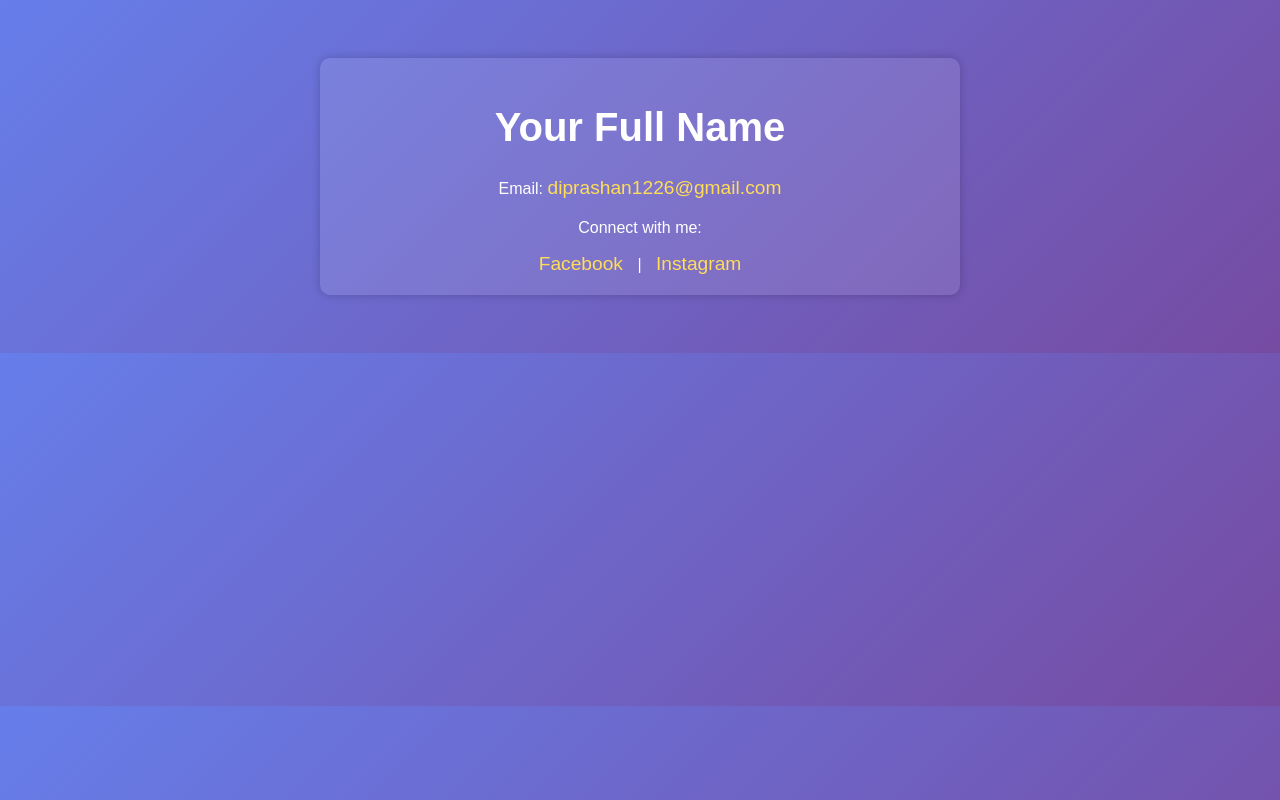
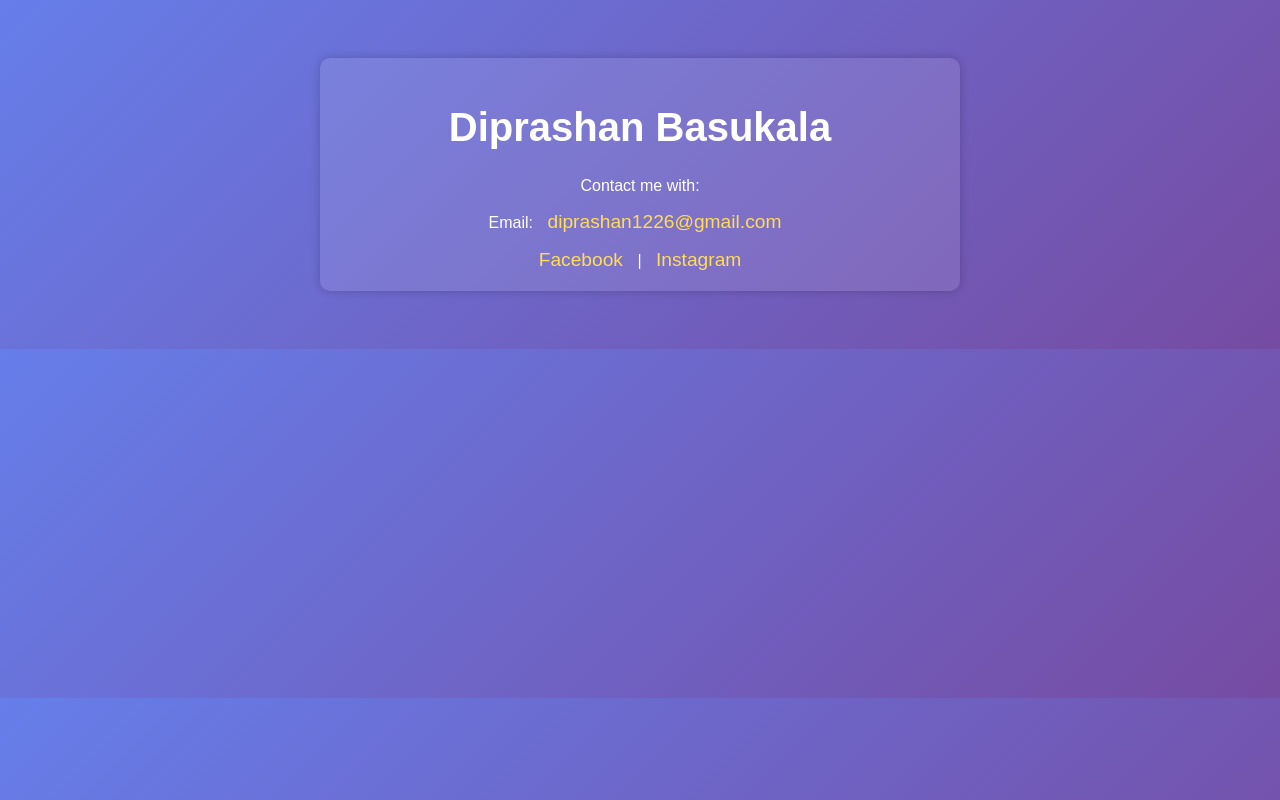
Before and after one commit to Diprashan/diprashan10_, a plain HTML site: page index.html in a window 1280 px wide. Drawn offline with Linux system fonts and the light colour scheme.

Commit message:
Update index.html

```diff
--- a/index.html
+++ b/index.html
@@ -41,10 +41,10 @@
 </head>
 <body>
     <div class="container">
-        <h1>Your Full Name</h1>
-        <p>Email: <a href="diprashan1226@gmail.com">diprashan1226@gmail.com</a></p>
+        <h1>Diprashan Basukala</h1>
         <div class="socials">
-            <p>Connect with me:</p>
+            <p>Contact me with:</p>
+             <p>Email: <a href="diprashan1226@gmail.com">diprashan1226@gmail.com</a></p>
             <a href="https://www.facebook.com/diprashan.basukala/" target="_blank">Facebook</a> |
             <a href="https://www.instagram.com/diprashan10_?igsh=MXAwdmMyY20yc2RneQ==" target="_blank">Instagram</a>
         </div>
```
